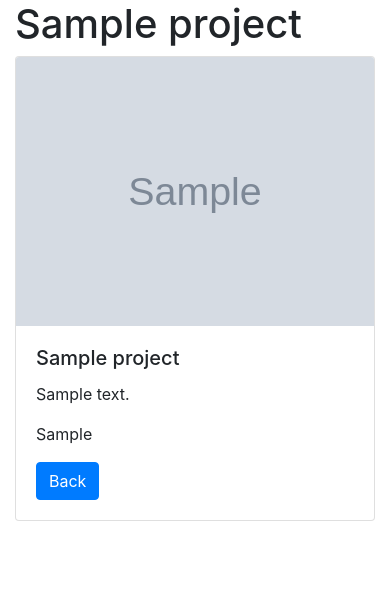
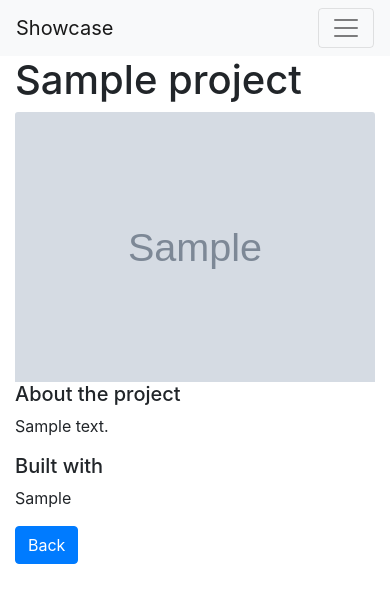
Before and after one commit to JamesPMColeman/django-showcase, a Django app: page /projects/1 in a window 390 px wide. Shown: the top 603 px of the page. Run offline with Django 3.2, Linux system fonts and the light colour scheme; tables that the repository leaves empty hold one stand-in row (values such as "Sample post"); grey boxes marked "Sample" are stand-in pictures; some libraries are stand-ins or nearby versions.

Commit message:
Added a bit more styling and mobil compatibility.

```diff
--- a/projects/templates/projects/base.html
+++ b/projects/templates/projects/base.html
@@ -4,10 +4,31 @@
 	<meta charset="UTF-8">
 	<title>Project Showcase</title>
 	<link href="https://stackpath.bootstrapcdn.com/bootstrap/4.4.1/css/bootstrap.min.css" rel="stylesheet" integrity="sha384-Vkoo8x4CGsO3+Hhxv8T/Q5PaXtkKtu6ug5TOeNV6gBiFeWPGFN9MuhOf23Q9Ifjh" crossorigin="anonymous">
+	<meta name="viewport" content="width=device-width, initial-scale=1.0">
 </head>
 <body>
+
+<nav class="navbar navbar-expand-lg navbar-light bg-light">
+	<div class="container">
+		<a class="navbar-brand" href="{% url 'projects:all_projects' %}">Showcase</a>
+		<button class="navbar-toggler" type="button" data-toggle="collapse" data-target="#navbarSupportedContent" aria-expanded="fale" aria-label="Toggle navigation">
+			<span class="navbar-toggler-icon"></span>
+		</button>
+
+		<div class="collapse navbar-collapse" id="navbarSupportedContent">
+			<ul class="navbar-nav mr-auto">
+				<li class="nav-item active">
+					<a class="nav-link" href="{% url 'projects:all_projects' %}">Home</a>
+				</li>
+			</ul>
+		</div>
+	</div>
+</nav>
+
+<div class="container">
 	{% block content %}
 
 	{% endblock %}
+</div>
 </body>
 </html>
--- a/projects/templates/projects/read_more.html
+++ b/projects/templates/projects/read_more.html
@@ -4,21 +4,18 @@
 
 {% block content %}
 
-<div class="container">
-	<h1>{{ project.title }}</h1>
+<h1>{{ project.title }}</h1>
 	<div class="row">
+		<div class="col-md-8">
+			<img class="card-img-top" src="{% static project.image %}" alt="screenshot of project">
+		</div>
 		<div class="col-md-4">
-			<div class="card mb-2">
-				<img class="card-img-top" src="{% static project.image %}" alt="screenshot of project">
-				<div class="card-body">
-					<h5 class="card-title">{{ project.title }}</h5>
-					<p class="card-text">{{ project.description }}</p>
-					<p class="card-text">{{ project.technology }}</p>
-					<a href="{% url 'projects:all_projects' %}" class="btn btn-primary">Back</a>
-				</div>
-			</div>
+			<h5>About the project</h5>
+			<p>{{ project.description }}</p>
+			<h5>Built with</h5>
+			<p>{{ project.technology }}</p>
+			<a href="{% url 'projects:all_projects' %}" class="btn btn-primary">Back</a>
 		</div>
 	</div>
-</div>
 
 {% endblock %}
```
